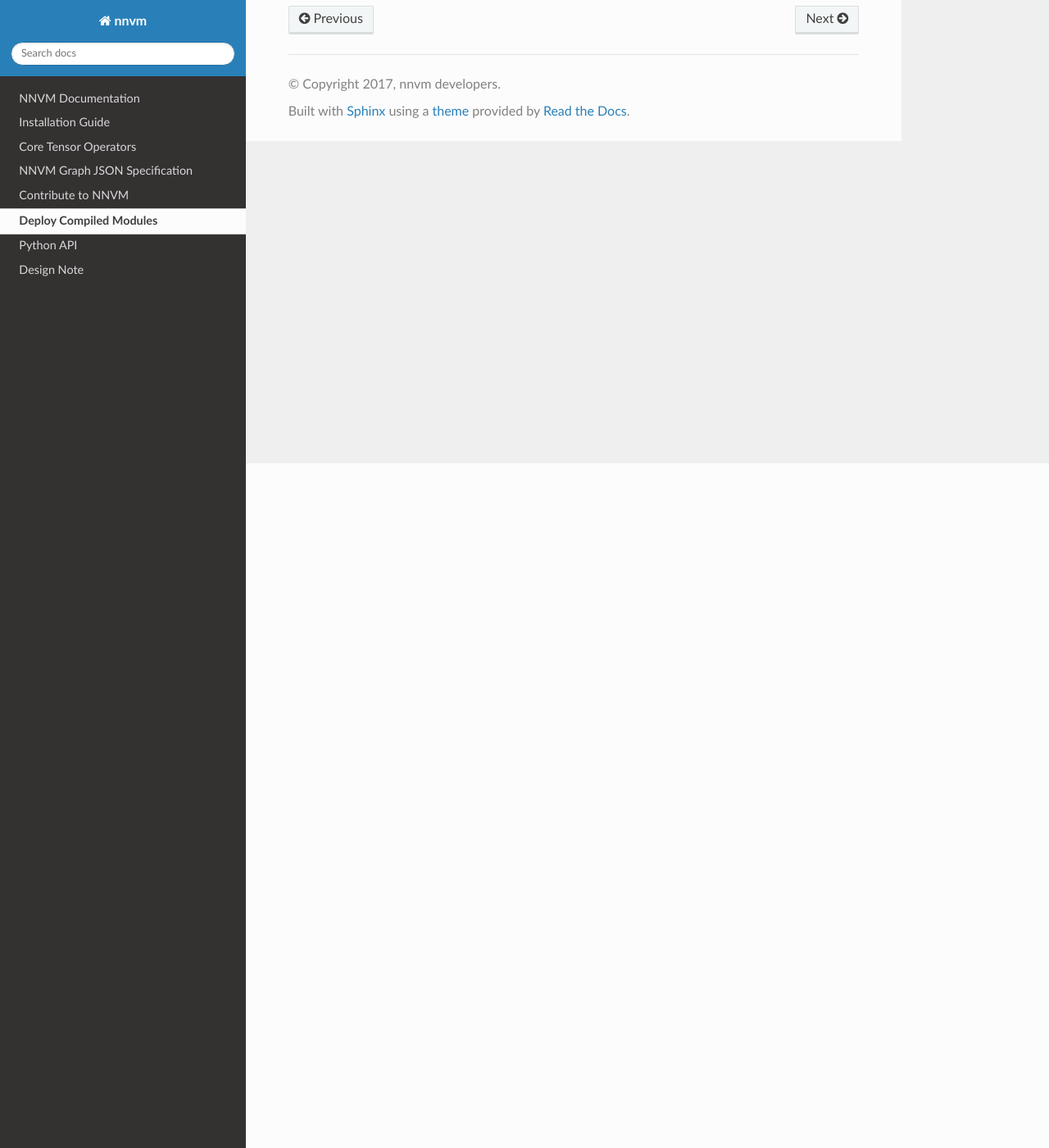
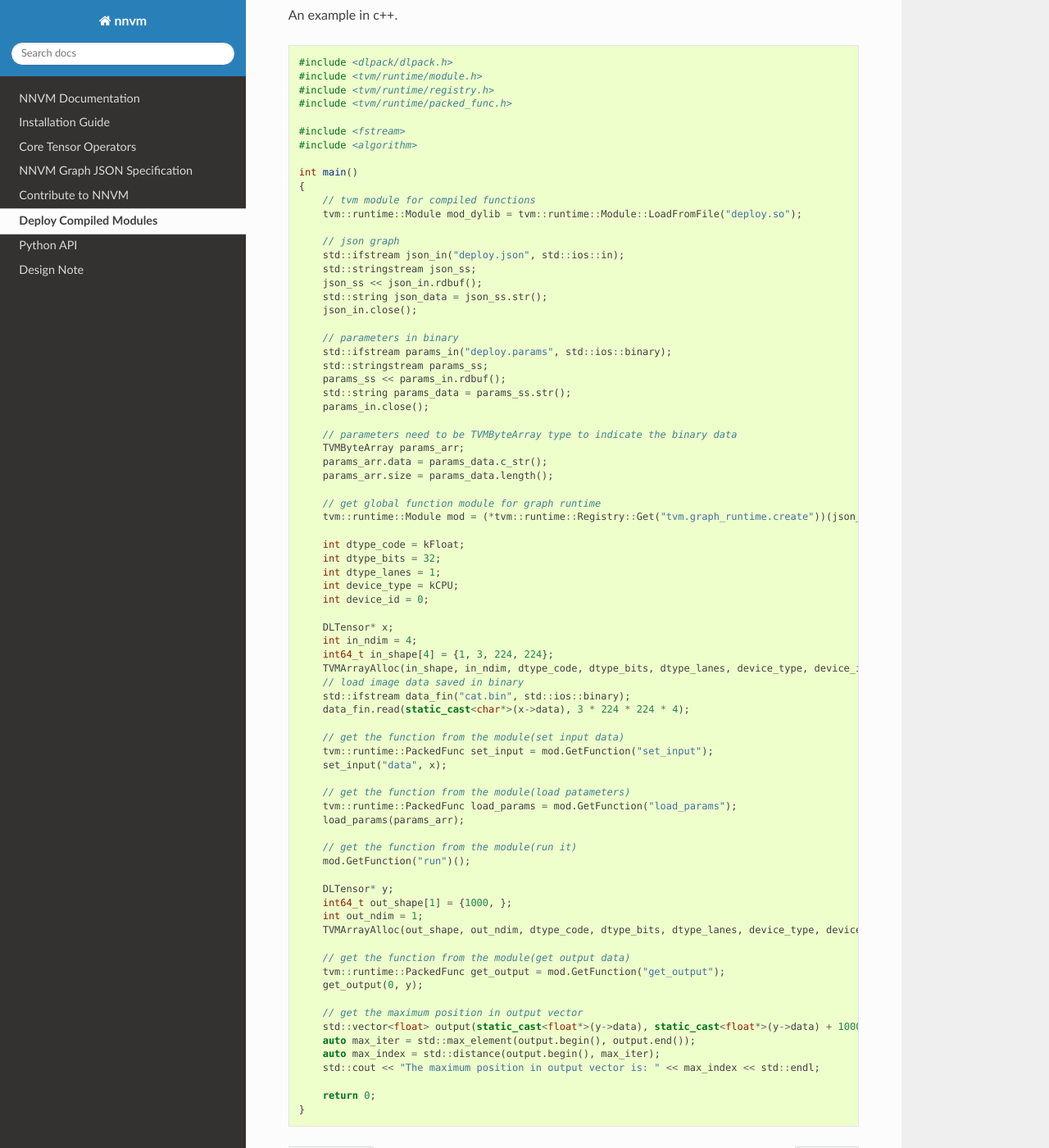
Before and after one commit to dmlc/nnvm, a Sphinx documentation site: the page built from docs/how_to/deploy.md, in a window 1280 px wide and 1400 px high, scrolled down 835 px. Shown: the whole window at 82% size. Built offline with Sphinx 7.4.7 and the Read the Docs theme 2.0.0, drawn with Linux system fonts in a browser that asks for light colours; pages that are not in the unit, such as notebooks, are missing from menus; the version number could not be read and is left out.

Commit message:
Update deploy.md
Add an example in c++.

````diff
--- a/docs/how_to/deploy.md
+++ b/docs/how_to/deploy.md
@@ -35,3 +35,84 @@ out = tvm.nd.empty(shape)
 get_output(0, out)
 print(out.asnumpy())
 ```
+
+An example in c++.
+```cpp
+#include <dlpack/dlpack.h>
+#include <tvm/runtime/module.h>
+#include <tvm/runtime/registry.h>
+#include <tvm/runtime/packed_func.h>
+
+#include <fstream>
+#include <algorithm>
+
+int main()
+{
+    // tvm module for compiled functions
+    tvm::runtime::Module mod_dylib = tvm::runtime::Module::LoadFromFile("deploy.so");
+
+    // json graph
+    std::ifstream json_in("deploy.json", std::ios::in);
+    std::stringstream json_ss;
+    json_ss << json_in.rdbuf();
+    std::string json_data = json_ss.str();
+    json_in.close();
+
+    // parameters in binary
+    std::ifstream params_in("deploy.params", std::ios::binary);
+    std::stringstream params_ss;
+    params_ss << params_in.rdbuf();
+    std::string params_data = params_ss.str();
+    params_in.close();
+
+    // parameters need to be TVMByteArray type to indicate the binary data
+    TVMByteArray params_arr;
+    params_arr.data = params_data.c_str();
+    params_arr.size = params_data.length();
+
+    // get global function module for graph runtime
+    tvm::runtime::Module mod = (*tvm::runtime::Registry::Get("tvm.graph_runtime.create"))(json_data, mod_dylib, 1, 0);
+
+    int dtype_code = kFloat;
+    int dtype_bits = 32;
+    int dtype_lanes = 1;
+    int device_type = kCPU;
+    int device_id = 0;
+
+    DLTensor* x;
+    int in_ndim = 4;
+    int64_t in_shape[4] = {1, 3, 224, 224};
+    TVMArrayAlloc(in_shape, in_ndim, dtype_code, dtype_bits, dtype_lanes, device_type, device_id, &x);
+    // load image data saved in binary
+    std::ifstream data_fin("cat.bin", std::ios::binary);
+    data_fin.read(static_cast<char*>(x->data), 3 * 224 * 224 * 4);
+
+    // get the function from the module(set input data)
+    tvm::runtime::PackedFunc set_input = mod.GetFunction("set_input");
+    set_input("data", x);
+
+    // get the function from the module(load patameters)
+    tvm::runtime::PackedFunc load_params = mod.GetFunction("load_params");
+    load_params(params_arr);
+
+    // get the function from the module(run it)
+    mod.GetFunction("run")();
+
+    DLTensor* y;
+    int64_t out_shape[1] = {1000, };
+    int out_ndim = 1;
+    TVMArrayAlloc(out_shape, out_ndim, dtype_code, dtype_bits, dtype_lanes, device_type, device_id, &y);
+
+    // get the function from the module(get output data)
+    tvm::runtime::PackedFunc get_output = mod.GetFunction("get_output");
+    get_output(0, y);
+
+    // get the maximum position in output vector
+    std::vector<float> output(static_cast<float*>(y->data), static_cast<float*>(y->data) + 1000);
+    auto max_iter = std::max_element(output.begin(), output.end());
+    auto max_index = std::distance(output.begin(), max_iter);
+    std::cout << "The maximum position in output vector is: " << max_index << std::endl;
+
+    return 0;
+}
+```
````
